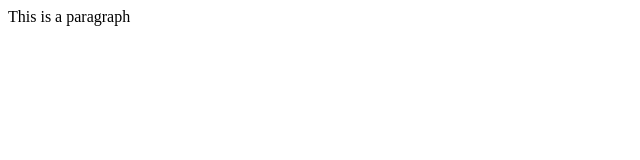
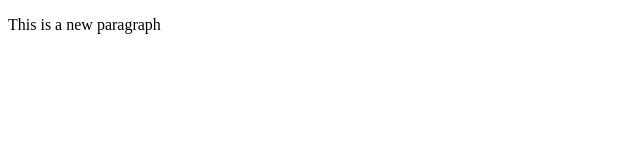
Before and after one commit to siddiquirozy269-ai/localgit, a plain HTML site: page index.html in a window 1280 px wide. Shown: the whole page, without its empty margins (0-640 px from the left). Drawn offline with Linux system fonts and the light colour scheme.

Commit message:
Add index html

```diff
--- a/index.html
+++ b/index.html
@@ -1 +1,11 @@
-<p>This is a paragraph</p>
+<!DOCTYPE html>
+<html lang="en">
+<head>
+    <meta charset="UTF-8">
+    <meta name="viewport" content="width=device-width, initial-scale=1.0">
+    <title>Document</title>
+</head>
+<body>
+    <p>This is a new paragraph</p>
+</body>
+</html>
```
